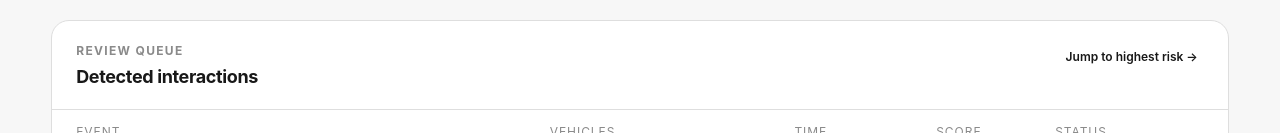
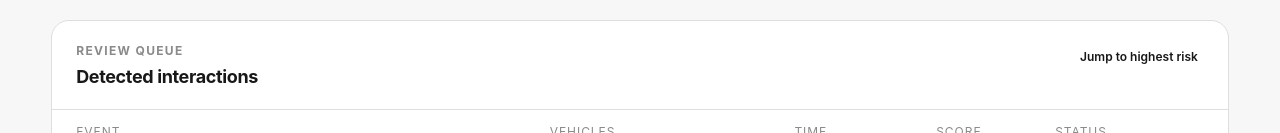
Before and after one commit to HEPHAISTOS89/conflux, a React (Vite) app in the folder frontend/: page / in a window 1280 px wide. Shown: the part 945-1078 px from the top of the page. Built offline with nearby package versions, Linux system fonts and the light colour scheme; no server answers.

Commit message:
Fix evidence queue action label

```diff
--- a/frontend/src/main.jsx
+++ b/frontend/src/main.jsx
@@ -88,7 +88,7 @@ function App(){
         </aside>
       </section>
       <section className="event-section" id="events">
-        <div className="section-head"><div><p className="section-label">Review queue</p><h2>Detected interactions</h2></div>{firstCritical&&<button className="text-button" onClick={()=>{setSelected(firstCritical.vehicle_ids[0]);setTime(firstCritical.t);setPlaying(false)}}>Jump to highest risk -></button>}</div>
+        <div className="section-head"><div><p className="section-label">Review queue</p><h2>Detected interactions</h2></div>{firstCritical&&<button className="text-button" onClick={()=>{setSelected(firstCritical.vehicle_ids[0]);setTime(firstCritical.t);setPlaying(false)}}>Jump to highest risk</button>}</div>
         <div className="event-table" role="table"><div className="table-row table-header" role="row"><span>Event</span><span>Vehicles</span><span>Time</span><span>Score</span><span>Status</span></div>{scenario.events.map(e=><button className="table-row" role="row" key={e.id} onClick={()=>{setSelected(e.vehicle_ids[0]);setTime(e.t);setPlaying(false)}}><span><b>{kindLabel[e.kind]||e.kind}</b><small>{e.description}</small></span><span>{e.vehicle_ids.join(' / ')}</span><span>{e.t.toFixed(1)}s</span><span>{Math.round(e.score*100)}</span><span><i className={`severity ${e.severity}`}/>{severityLabel[e.severity]}</span></button>)}</div>
       </section>
       <footer id="evidence"><span>{scenario.provenance}</span><span>API {source} / RoadScope prototype</span></footer>
```
